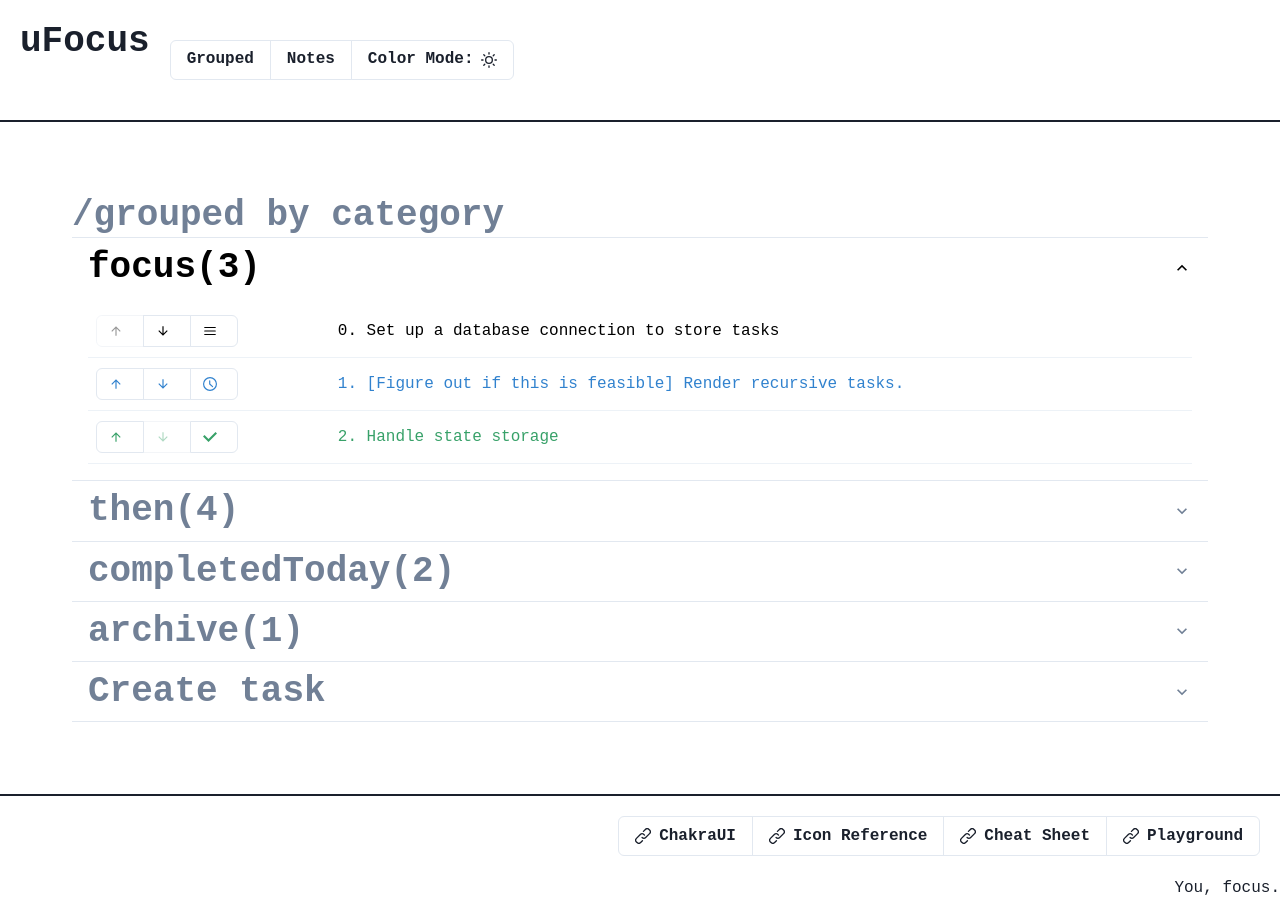
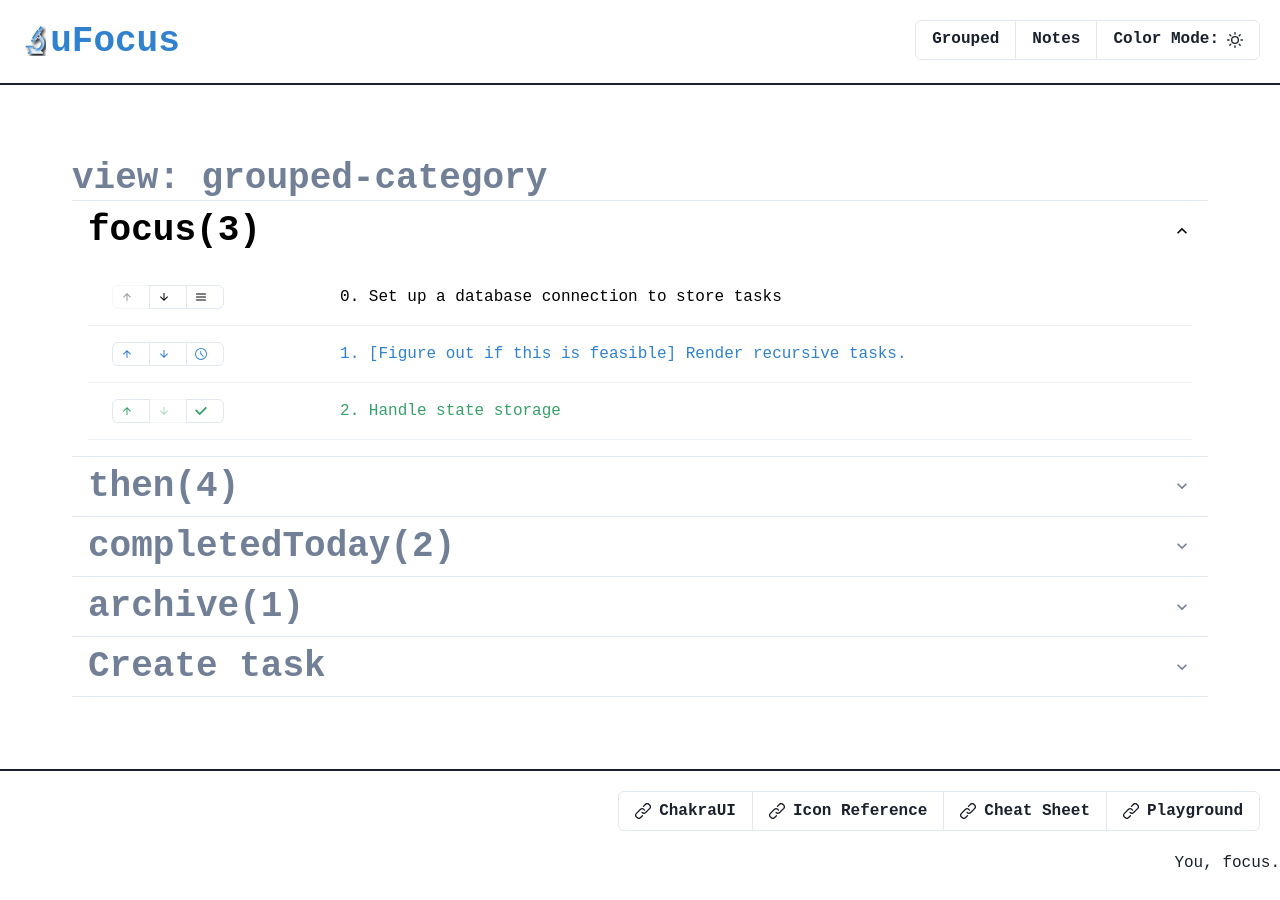
Before and after one commit to vpbasile/uFocus, a React (Vite) app: page /uFocus/notes in a window 1280 px wide. Both pictures are taken after a click on the button "Grouped". After the commit the page ends 875 px from the top, so only its background shows below. Built offline with nearby package versions, Linux system fonts and the light colour scheme.

Commit message:
Visual spiffing

```diff
--- a/index.html
+++ b/index.html
@@ -2,7 +2,7 @@
 <html lang="en">
   <head>
     <meta charset="UTF-8" />
-    <!-- <link rel="icon" type="image/svg+xml" href="" /> -->
+    <link rel="icon" type="image/svg+xml" href="/microscope-blue.svg" />
     <meta name="viewport" content="width=device-width, initial-scale=1.0" />
     <title>uFocus</title>
   </head>
--- a/src/components/GPTTasks/GroupedCategory.tsx
+++ b/src/components/GPTTasks/GroupedCategory.tsx
@@ -41,7 +41,7 @@ export default function GroupedCategory() {
     return (<>
         <Box display={{ md: 'flex' }}>
             <Box id='taskList' p={9} flex={1}>
-                <Heading as={'h2'} sx={collapsedStyle}>/grouped by category</Heading>
+                <Heading as={'h2'} sx={collapsedStyle}>view: grouped-category</Heading>
                 <Accordion defaultIndex={[0]}>
                     {listCategory.map((eachCategory) => {
                         const relevantTasks: task[] = taskState.get(eachCategory) as task[]
--- a/src/components/GPTTasks/TaskTableRow.tsx
+++ b/src/components/GPTTasks/TaskTableRow.tsx
@@ -23,20 +23,20 @@ export default function TaskTableRow(props: { task: task, taskRank: number, task
     const updateStatus = () => { dispatch({ type: 'UPDATE_STATUS', payload: { category: category, rank: taskRank } }); }
     const whichButton = () => {
         switch (status) {
-            case 'complete': return <Button leftIcon={<CheckIcon />} onClick={updateStatus} sx={taskStyle} />; break;
-            case 'waiting': return <Button leftIcon={<TimeIcon />} onClick={updateStatus} sx={taskStyle} />; break;
-            default: return <Button leftIcon={<HamburgerIcon />} onClick={updateStatus} sx={taskStyle} />; break;
+            case 'complete': return <Button leftIcon={<CheckIcon />} onClick={updateStatus} sx={taskStyle} size={'xs'} />; break;
+            case 'waiting': return <Button leftIcon={<TimeIcon />} onClick={updateStatus} sx={taskStyle} size={'xs'} />; break;
+            default: return <Button leftIcon={<HamburgerIcon />} onClick={updateStatus} sx={taskStyle} size={'xs'} />; break;
         }
     }
 
-    return <Tr key={`${category}_${id}`} sx={taskStyle}>
-        <Td p={2} id={'task_' + id} className="taskButtons">
+    return <Tr key={`${category}_${id}`} sx={taskStyle} size={'xs'}>
+        <Td size={'xs'} id={'task_' + id} className="taskButtons">
             <ButtonGroup size='sm' isAttached>
-                <Button leftIcon={<ArrowUpIcon />} onClick={rankUp} isDisabled={props.isFirst} sx={taskStyle} />
-                <Button leftIcon={<ArrowDownIcon />} onClick={rankDn} isDisabled={props.isLast} sx={taskStyle} />
+                <Button leftIcon={<ArrowUpIcon />} onClick={rankUp} isDisabled={props.isFirst} sx={taskStyle} size={'xs'} />
+                <Button leftIcon={<ArrowDownIcon />} onClick={rankDn} isDisabled={props.isLast} sx={taskStyle} size={'xs'} />
                 {whichButton()}
             </ButtonGroup>
         </Td>
-        <Td>{taskRank + ". " + task.displayText}</Td>
+        <Td  size={'xs'}>{taskRank + ". " + task.displayText}</Td>
     </Tr>
 }
--- a/src/components/layout/Nav.tsx
+++ b/src/components/layout/Nav.tsx
@@ -6,9 +6,11 @@ export default function Nav(props: { routesList: myRouteDef[] }) {
 
     const routesList = props.routesList
 
+    let keyGen = 0;
+
     return (<ButtonGroup isAttached p={5}>
         {routesList.map((route) => {
-            return <Button>
+            return <Button key={'navButton' + keyGen++}>
                 <Link to={route.path}>{route.displayTitle}</Link>
             </Button>
         })}
--- a/src/components/layout/sandboxHeader.tsx
+++ b/src/components/layout/sandboxHeader.tsx
@@ -1,15 +1,15 @@
-import { Flex, Heading, Link } from "@chakra-ui/react";
+import { Flex, Heading, Image, Spacer } from "@chakra-ui/react";
 import Nav from "./Nav";
 import { myRouteDef } from "../typeRoute";
 // import { useState } from "react";
 
 export default function Header(props: { routesList: myRouteDef[] }) {
-    return (<Flex id="header"
-        borderBottom={`2px`}
-        marginBottom={'xl'}>
+    return (<Flex id="header" borderBottom={`2px`} marginBottom={'xl'} w={'full'}>
         <Flex p={5}>
-            <Heading flex={3} as={'h1'} p={'xl'}><Link href="/">uFocus</Link></Heading>
-            <Nav routesList={props.routesList} />
+            <Image src="/microscope-blue.svg" h={10} p={1} />
+            <Heading color={'blue.500'} flex={3} as={'h1'} p={'xl'} textShadow={2}><>uFocus</></Heading>
         </Flex>
+        <Spacer />
+        <Nav routesList={props.routesList} />
     </Flex >)
 }
```
Also changed, not shown: public/microscope-blue.svg (added), public/microscope.svg (added).
